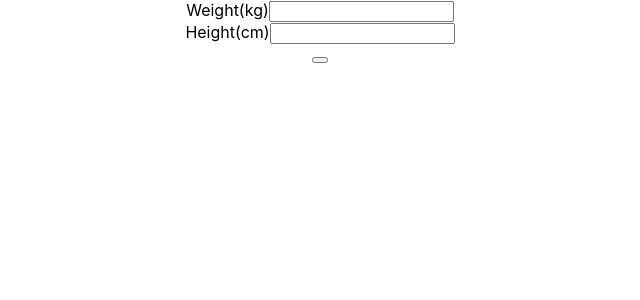
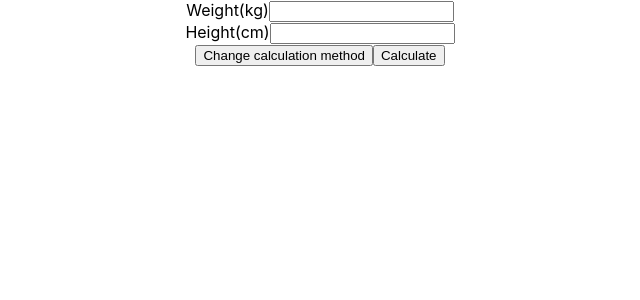
Before and after one commit to johannaanden/bmi_calculator_react, a React (Create React App) app: page / in a window 1280 px wide. Shown: the top 300 px of the page, without its empty margins (320-960 px from the left). Built offline with nearby package versions, Linux system fonts and the light colour scheme.

Commit message:
Creates toggle button to change method from metric to imperial

```diff
--- a/src/DisplayResult.js
+++ b/src/DisplayResult.js
@@ -6,7 +6,8 @@ class DisplayResult extends Component {
     constructor(props) {
         super(props);
         this.state = {
-            bmiMessage: ''
+            bmiMessage: '',
+            methodType: 'Metric'
         };
     }
 
@@ -19,7 +20,8 @@ class DisplayResult extends Component {
     render() {
         return (
             <div>
-                <button onClick={() => this.calculate()}Calculate></button>
+                <button onClick={() => this.calculateMethod()}>Change calculation method</button>
+                <button onClick={() => this.calculate()}>Calculate</button>
                 <div>{this.state.bmiMessage}</div>
             </div>
         )
```
